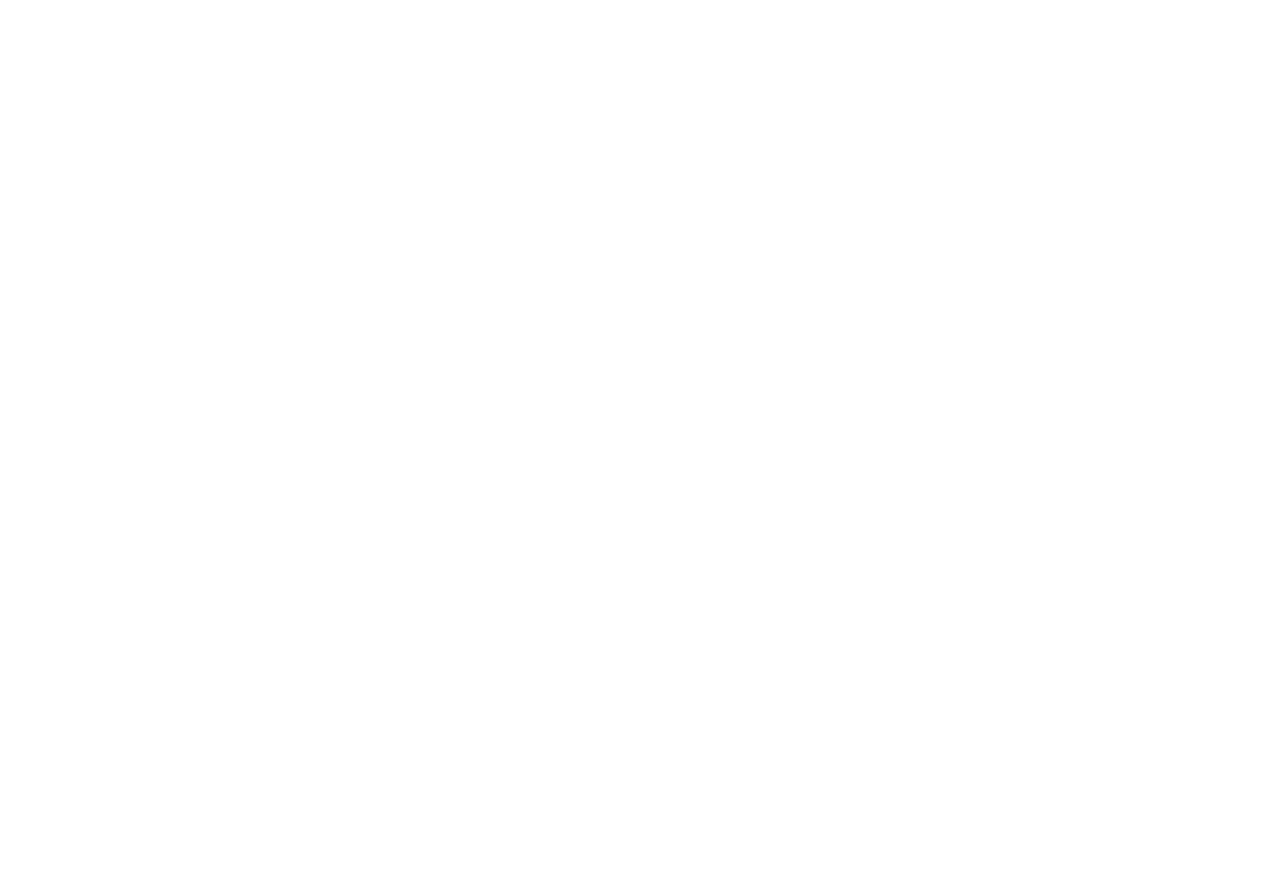
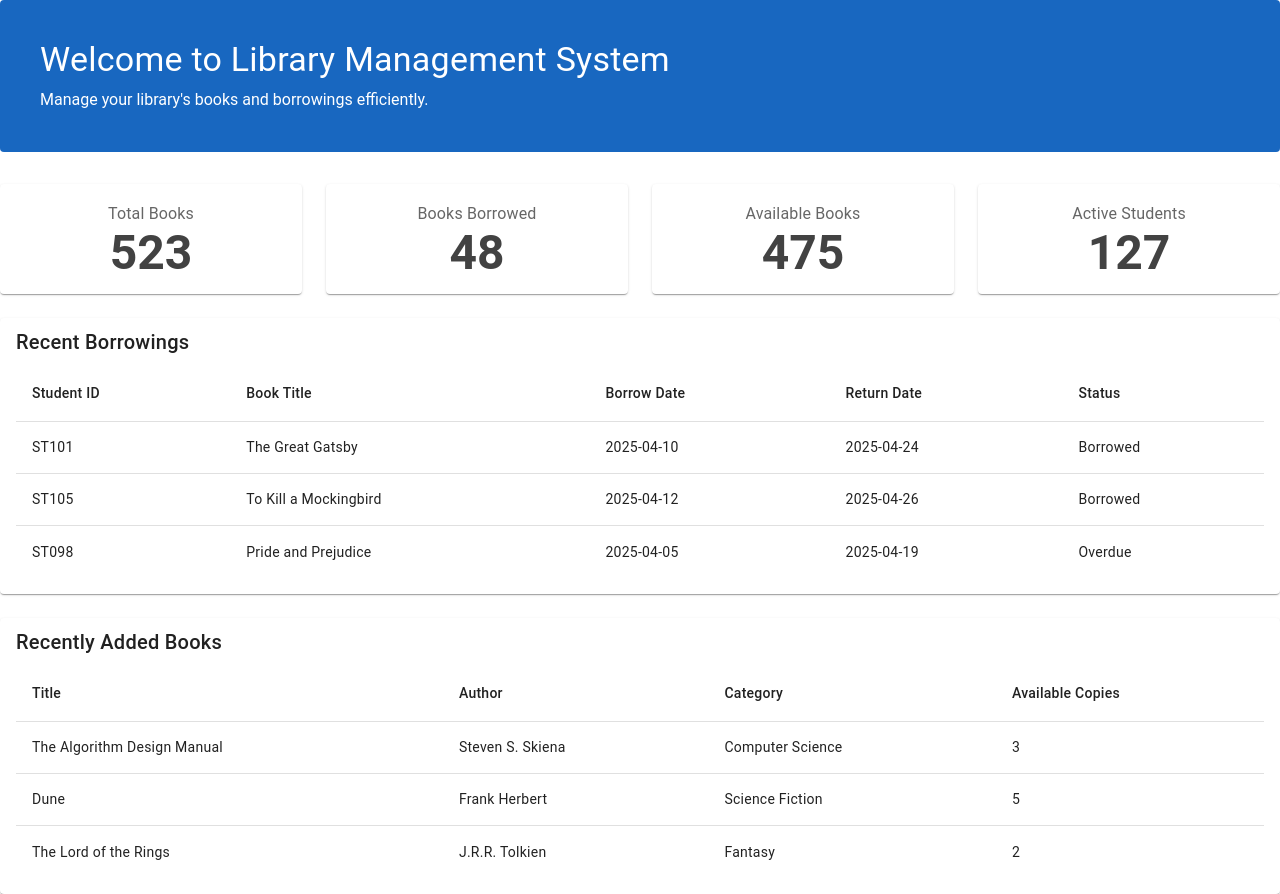
Before and after one commit to elibiano/bookborrow, a Vue app: page /dashboard in a window 1280 px wide. Before the commit this address had no page. Before the commit the page ends 800 px from the top, so only its background shows below. Built offline with nearby package versions, Linux system fonts and the light colour scheme.

Commit message:
fix: fixed files in src

```diff
--- a/src/components/auth/LoginForm.vue
+++ b/src/components/auth/LoginForm.vue
@@ -48,7 +48,10 @@
       :loading="formAction.formProcess"
       block
     >
-      Login
+      <h4 class="text-center">
+        Don't have an account?
+        <RouterLink class="cyan-lighten-3 font-weight-black" to="/dashboard"> Log In </RouterLink>
+      </h4>
     </v-btn>
   </v-form>
 </template>
--- a/src/components/layout/AppLayout.vue
+++ b/src/components/layout/AppLayout.vue
@@ -33,7 +33,7 @@
       </v-main>
 
       <v-footer :color="theme === 'light' ? 'cyan-lighten-1' : 'cyan-lighten-2'" border app>
-        2025 - Library Book Borrowing
+        2025 - BookFlow
       </v-footer>
     </v-app>
   </v-responsive>
--- a/src/components/system/DashboardView.vue
+++ b/src/components/system/DashboardView.vue
@@ -0,0 +1,147 @@
+<script setup>
+import { ref } from 'vue'
+
+// Sample data for recent borrowings
+const recentBorrowings = ref([
+  {
+    studentId: 'ST101',
+    bookTitle: 'The Great Gatsby',
+    borrowDate: '2025-04-10',
+    returnDate: '2025-04-24',
+    status: 'Borrowed',
+  },
+  {
+    studentId: 'ST105',
+    bookTitle: 'To Kill a Mockingbird',
+    borrowDate: '2025-04-12',
+    returnDate: '2025-04-26',
+    status: 'Borrowed',
+  },
+  {
+    studentId: 'ST098',
+    bookTitle: 'Pride and Prejudice',
+    borrowDate: '2025-04-05',
+    returnDate: '2025-04-19',
+    status: 'Overdue',
+  },
+])
+
+// Sample data for recently added books
+const recentBooks = ref([
+  {
+    title: 'The Algorithm Design Manual',
+    author: 'Steven S. Skiena',
+    category: 'Computer Science',
+    availableCopies: '3',
+  },
+  {
+    title: 'Dune',
+    author: 'Frank Herbert',
+    category: 'Science Fiction',
+    availableCopies: '5',
+  },
+  {
+    title: 'The Lord of the Rings',
+    author: 'J.R.R. Tolkien',
+    category: 'Fantasy',
+    availableCopies: '2',
+  },
+])
+</script>
+
+<template>
+  <div>
+    <v-sheet color="primary" class="welcome-banner pa-10 mb-8 rounded text-white">
+      <h1 class="text-h4 mb-2">Welcome to Library Management System</h1>
+      <p>Manage your library's books and borrowings efficiently.</p>
+    </v-sheet>
+
+    <v-row>
+      <v-col cols="12" sm="6" md="3">
+        <v-card class="stat-card">
+          <v-card-text class="text-center">
+            <p class="text-subtitle-1 text-medium-emphasis">Total Books</p>
+            <p class="text-h3 font-weight-bold text-grey-darken-3">523</p>
+          </v-card-text>
+        </v-card>
+      </v-col>
+
+      <v-col cols="12" sm="6" md="3">
+        <v-card class="stat-card">
+          <v-card-text class="text-center">
+            <p class="text-subtitle-1 text-medium-emphasis">Books Borrowed</p>
+            <p class="text-h3 font-weight-bold text-grey-darken-3">48</p>
+          </v-card-text>
+        </v-card>
+      </v-col>
+
+      <v-col cols="12" sm="6" md="3">
+        <v-card class="stat-card">
+          <v-card-text class="text-center">
+            <p class="text-subtitle-1 text-medium-emphasis">Available Books</p>
+            <p class="text-h3 font-weight-bold text-grey-darken-3">475</p>
+          </v-card-text>
+        </v-card>
+      </v-col>
+
+      <v-col cols="12" sm="6" md="3">
+        <v-card class="stat-card">
+          <v-card-text class="text-center">
+            <p class="text-subtitle-1 text-medium-emphasis">Active Students</p>
+            <p class="text-h3 font-weight-bold text-grey-darken-3">127</p>
+          </v-card-text>
+        </v-card>
+      </v-col>
+    </v-row>
+
+    <v-card class="mt-6">
+      <v-card-title>Recent Borrowings</v-card-title>
+      <v-card-text>
+        <v-table>
+          <thead>
+            <tr>
+              <th>Student ID</th>
+              <th>Book Title</th>
+              <th>Borrow Date</th>
+              <th>Return Date</th>
+              <th>Status</th>
+            </tr>
+          </thead>
+          <tbody>
+            <tr v-for="(item, index) in recentBorrowings" :key="index">
+              <td>{{ item.studentId }}</td>
+              <td>{{ item.bookTitle }}</td>
+              <td>{{ item.borrowDate }}</td>
+              <td>{{ item.returnDate }}</td>
+              <td>{{ item.status }}</td>
+            </tr>
+          </tbody>
+        </v-table>
+      </v-card-text>
+    </v-card>
+
+    <v-card class="mt-6">
+      <v-card-title>Recently Added Books</v-card-title>
+      <v-card-text>
+        <v-table>
+          <thead>
+            <tr>
+              <th>Title</th>
+              <th>Author</th>
+              <th>Category</th>
+              <th>Available Copies</th>
+            </tr>
+          </thead>
+          <tbody>
+            <tr v-for="(book, index) in recentBooks" :key="index">
+              <td>{{ book.title }}</td>
+              <td>{{ book.author }}</td>
+              <td>{{ book.category }}</td>
+              <td>{{ book.availableCopies }}</td>
+            </tr>
+          </tbody>
+        </v-table>
+      </v-card-text>
+    </v-card>
+  </div>
+</template>
--- a/src/composables/auth/login.js
+++ b/src/composables/auth/login.js
@@ -4,53 +4,59 @@
 
 // by convention, composable function names start with "use"
 export function useLogin() {
-  // Utilize pre-defined vue functions
   const router = useRouter()
 
-  // Load Variables
   const formDataDefault = {
     email: '',
     password: '',
   }
-  const formData = ref({
-    ...formDataDefault,
-  })
-  const formAction = ref({
-    ...formActionDefault,
-  })
+
+  const formData = ref({ ...formDataDefault })
+  const formAction = ref({ ...formActionDefault })
   const refVForm = ref()
 
-  const onSubmit = async () => {
-    // Reset Form Action utils; Turn on processing at the same time
+  const login = async () => {
+    const { email, password } = {
+      email: formData.value.email.trim(),
+      password: formData.value.password,
+    }
+
+    try {
       formAction.value = { ...formActionDefault, formProcess: true }
 
       const { data, error } = await supabase.auth.signInWithPassword({
-      email: formData.value.email,
-      password: formData.value.password,
+        email,
+        password,
       })
 
       if (error) {
-      // Add Error Message and Status Code
+        console.error('Supabase login error:', error)
         formAction.value.formErrorMessage = error.message
         formAction.value.formStatus = error.status
       } else if (data) {
-      // Add Success Message
         formAction.value.formSuccessMessage = 'Successfully Logged Account.'
-      // Redirect Acct to Dashboard
-      router.replace('/dashboard')
+        router.push('/dashboard')
       }
-
-    // Reset Form
+    } catch (err) {
+      console.error('Login error:', err)
+      formAction.value.formErrorMessage = 'An unexpected error occurred.'
+    } finally {
       refVForm.value?.reset()
-    // Turn off processing
       formAction.value.formProcess = false
+    }
   }
 
   const onFormSubmit = () => {
     refVForm.value?.validate().then(({ valid }) => {
-      if (valid) onSubmit()
+      if (valid) login()
     })
   }
 
-  return { formData, formAction, refVForm, onFormSubmit }
+  return {
+    formData,
+    formAction,
+    refVForm,
+    login,
+    onFormSubmit,
   }
+}
--- a/src/router/index.js
+++ b/src/router/index.js
@@ -1,6 +1,7 @@
 import { createRouter, createWebHistory } from 'vue-router'
 import LoginView from '@/views/auth/LoginView.vue'
 import RegisterView from '@/views/auth/RegisterView.vue'
+import DashboardView from '@/components/system/DashboardView.vue'
 const router = createRouter({
   history: createWebHistory(import.meta.env.BASE_URL),
   routes: [
@@ -14,6 +15,11 @@
       name: 'register',
       component: RegisterView,
     },
+    {
+      path: '/dashboard',
+      name: 'dashboard',
+      component: DashboardView,
+    },
   ],
 })
 
```
Lines whose indentation alone changed are shown as unchanged.
